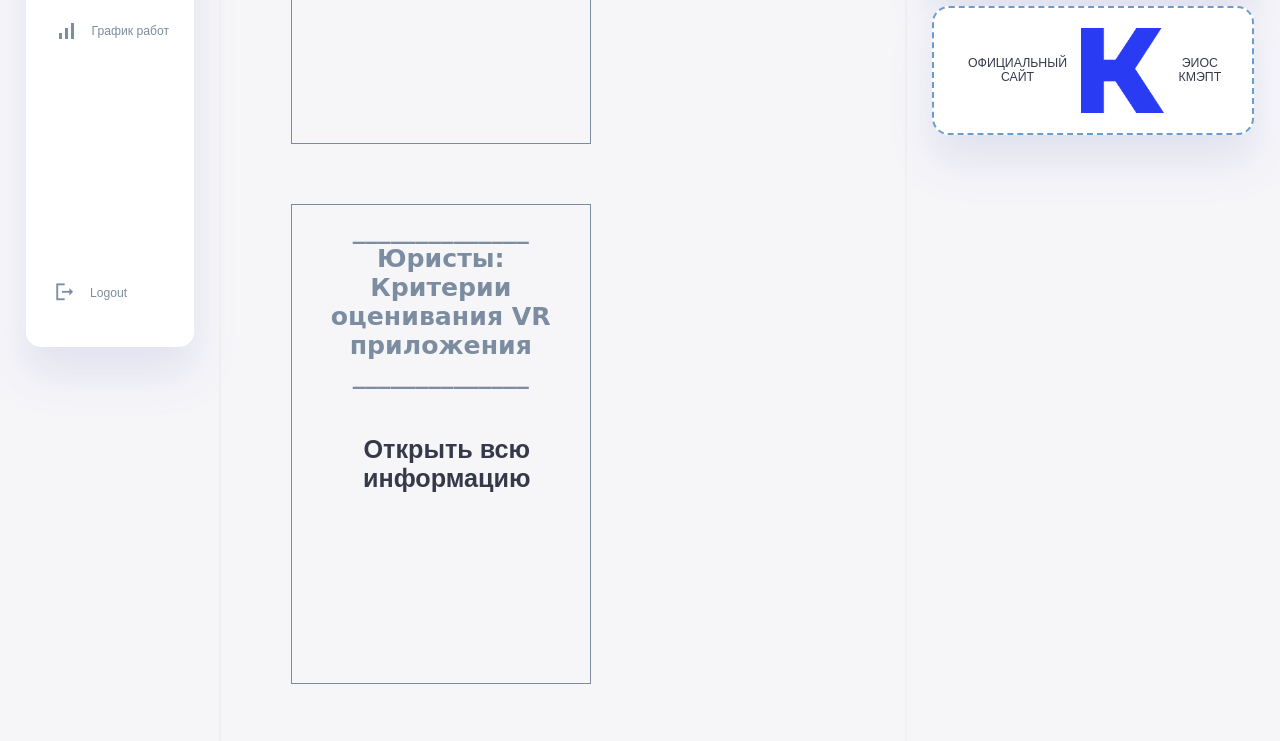
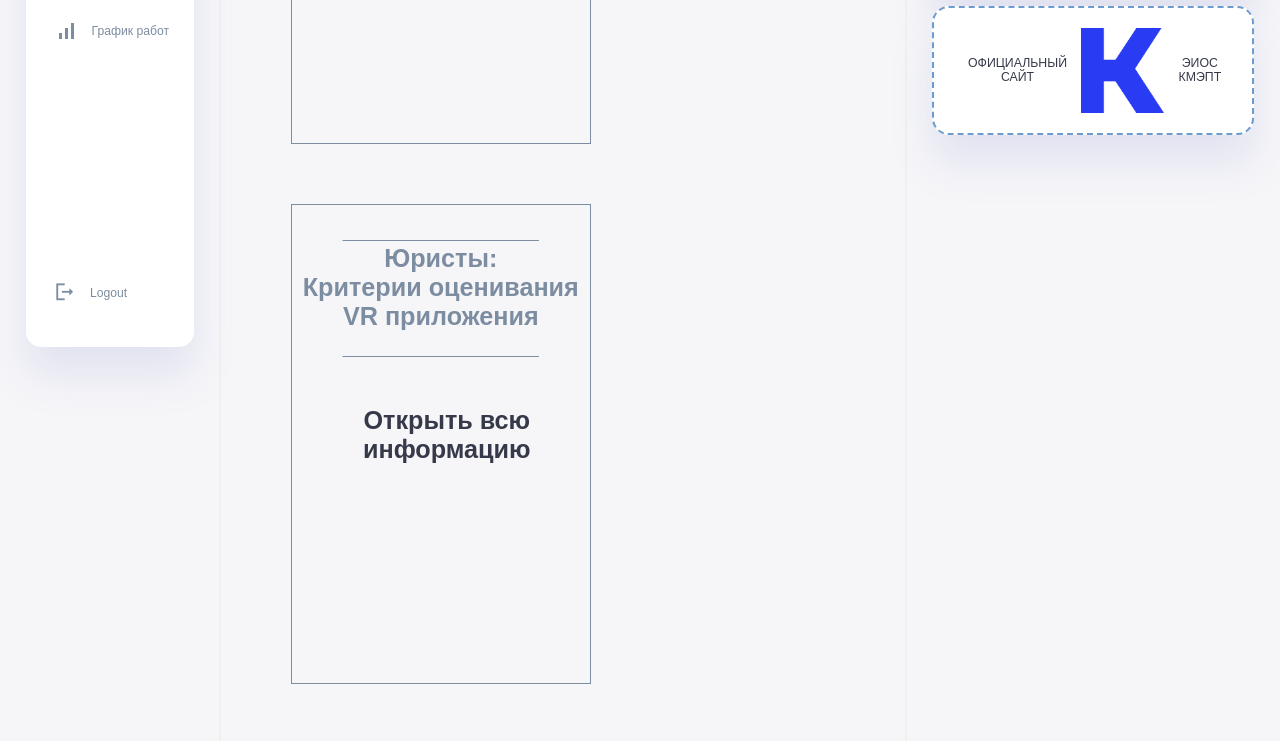
Before and after one commit to InBarny/InBarny.github.io, a plain HTML site: page ocenca.html in a window 1280 px wide. Shown: the part 426-1167 px from the top of the page. Drawn offline with Linux system fonts and the light colour scheme; files whose address does not match are found by name.

Commit message:
comands.css

```diff
--- a/comands/comanda1/style.css/comands.css
+++ b/comands/comanda1/style.css/comands.css
@@ -378,7 +378,6 @@ body {
   height: 480px;
   perspective: 1000px;
   background-color: transparent;
-  font-family: "Baloo Tamma 2", cursive;
 }
 
 .flip-card-img {
```
